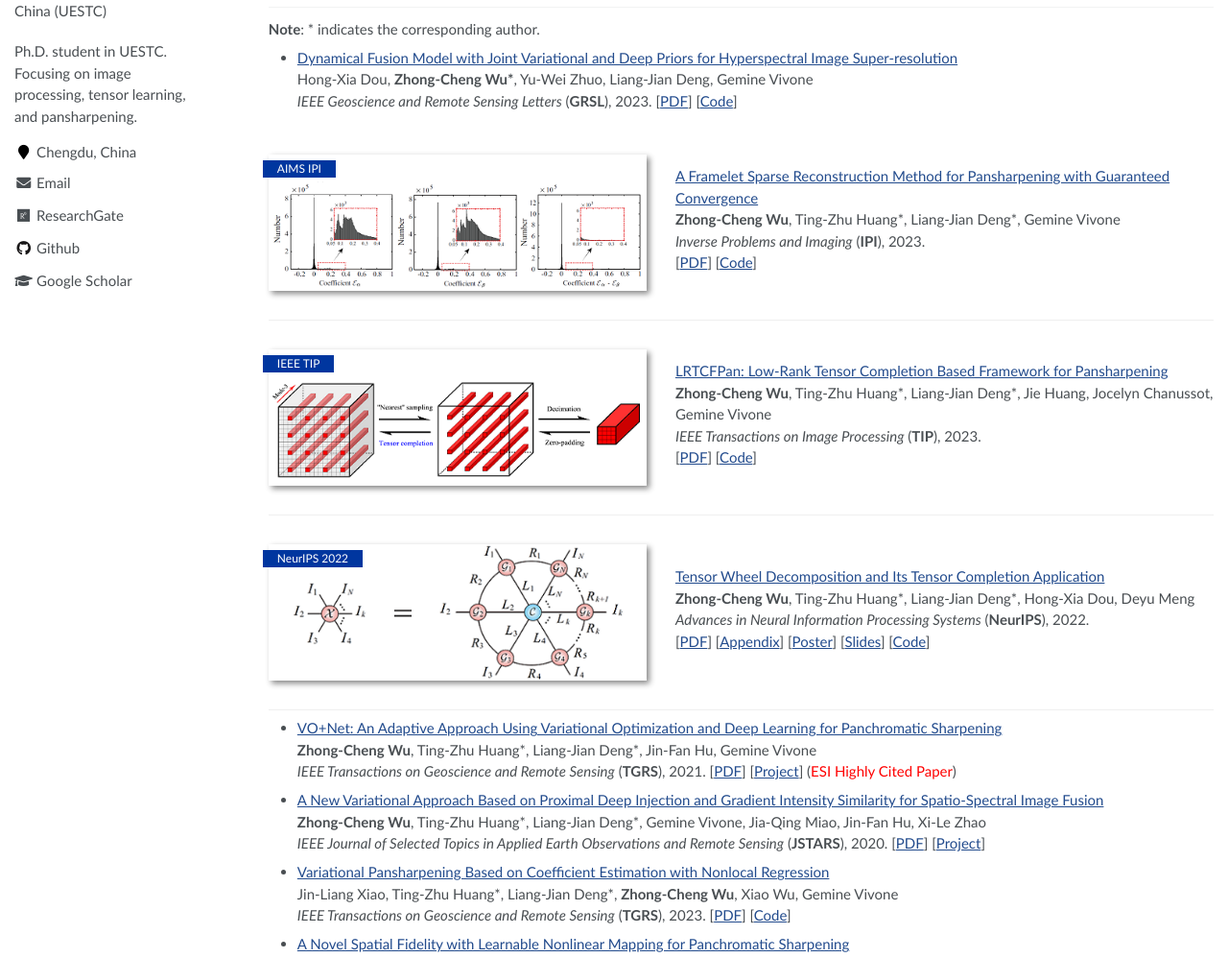
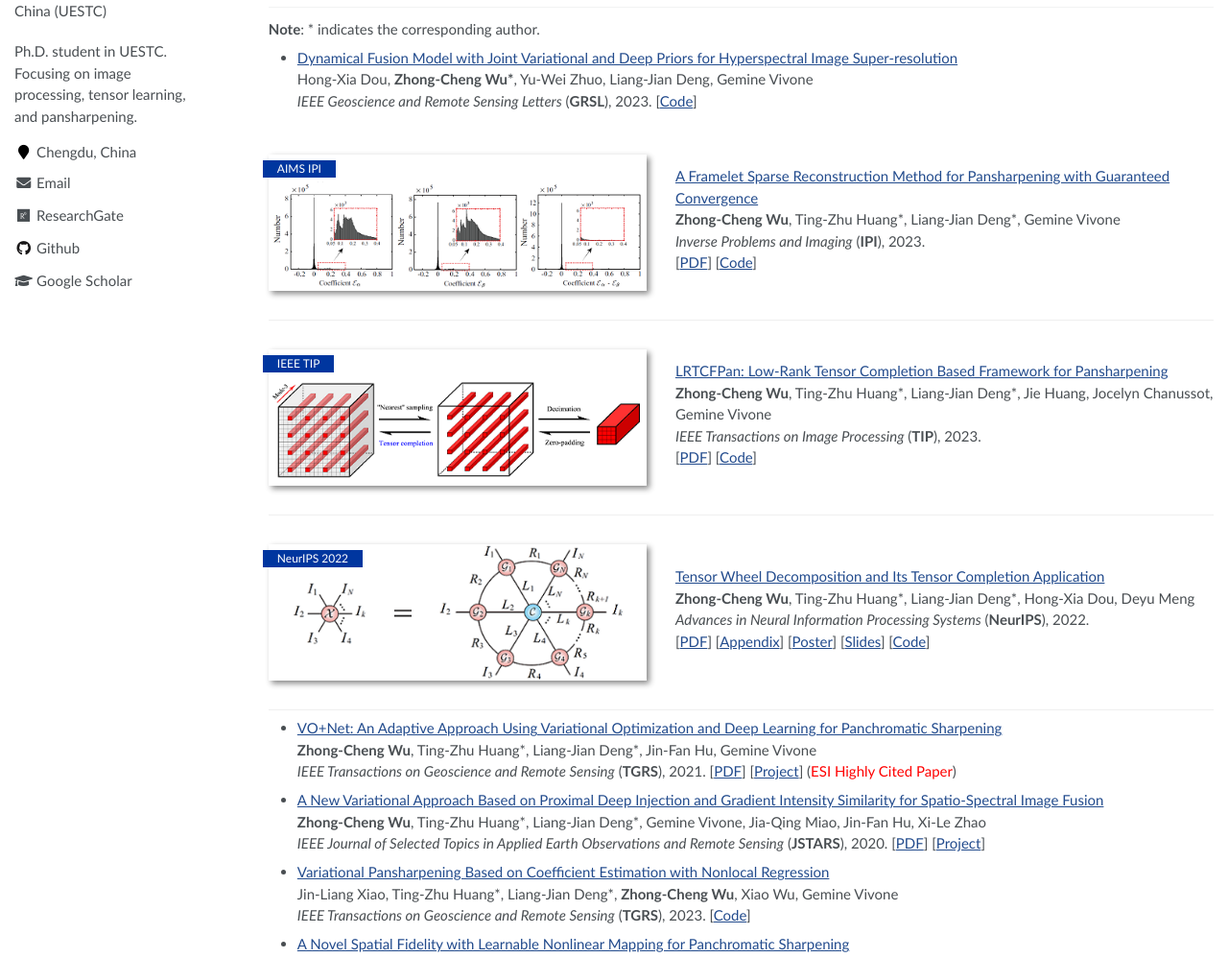
Before and after one commit to zhongchengwu/zhongchengwu.github.io, a Jekyll site: the page built from _pages/about.md, in a window 1280 px wide and 1400 px high. Shown: the part 381-1379 px from the top of the window at 96% size. Built offline with Jekyll 4.4.1, drawn with Linux system fonts in a browser that asks for light colours.

Commit message:
Update about.md

```diff
--- a/_pages/about.md
+++ b/_pages/about.md
@@ -34,7 +34,7 @@ E-mail: <wuzhch97@163.com> &emsp; [Google Scholar](https://scholar.google.com/ci
 
 - [Dynamical Fusion Model with Joint Variational and Deep Priors for Hyperspectral Image Super-resolution](https://ieeexplore.ieee.org/document/10156889) <br>
   Hong-Xia Dou, <b>Zhong-Cheng Wu\*</b>, Yu-Wei Zhuo, Liang-Jian Deng, Gemine Vivone <br>
-  *IEEE Geoscience and Remote Sensing Letters* (<b>GRSL</b>), 2023. [[PDF](https://zhongchengwu.github.io/_pages/unavailable.html)] [[Code](https://zhongchengwu.github.io/_pages/unavailable.html)]
+  *IEEE Geoscience and Remote Sensing Letters* (<b>GRSL</b>), 2023. [[Code](https://zhongchengwu.github.io/_pages/unavailable.html)]
 
 
 
@@ -89,7 +89,7 @@ E-mail: <wuzhch97@163.com> &emsp; [Google Scholar](https://scholar.google.com/ci
 
 - [Variational Pansharpening Based on Coefficient Estimation with Nonlocal Regression](https://ieeexplore.ieee.org/abstract/document/10218368) <br>
   Jin-Liang Xiao, Ting-Zhu Huang\*, Liang-Jian Deng\*, <b>Zhong-Cheng Wu</b>, Xiao Wu, Gemine Vivone <br>
-  *IEEE Transactions on Geoscience and Remote Sensing* (<b>TGRS</b>), 2023. [[PDF](https://zhongchengwu.github.io/_pages/unavailable.html)] [[Code](https://github.com/Jin-liangXiao/SFNLR)]
+  *IEEE Transactions on Geoscience and Remote Sensing* (<b>TGRS</b>), 2023. [[Code](https://github.com/Jin-liangXiao/SFNLR)]
 
 
 
```
